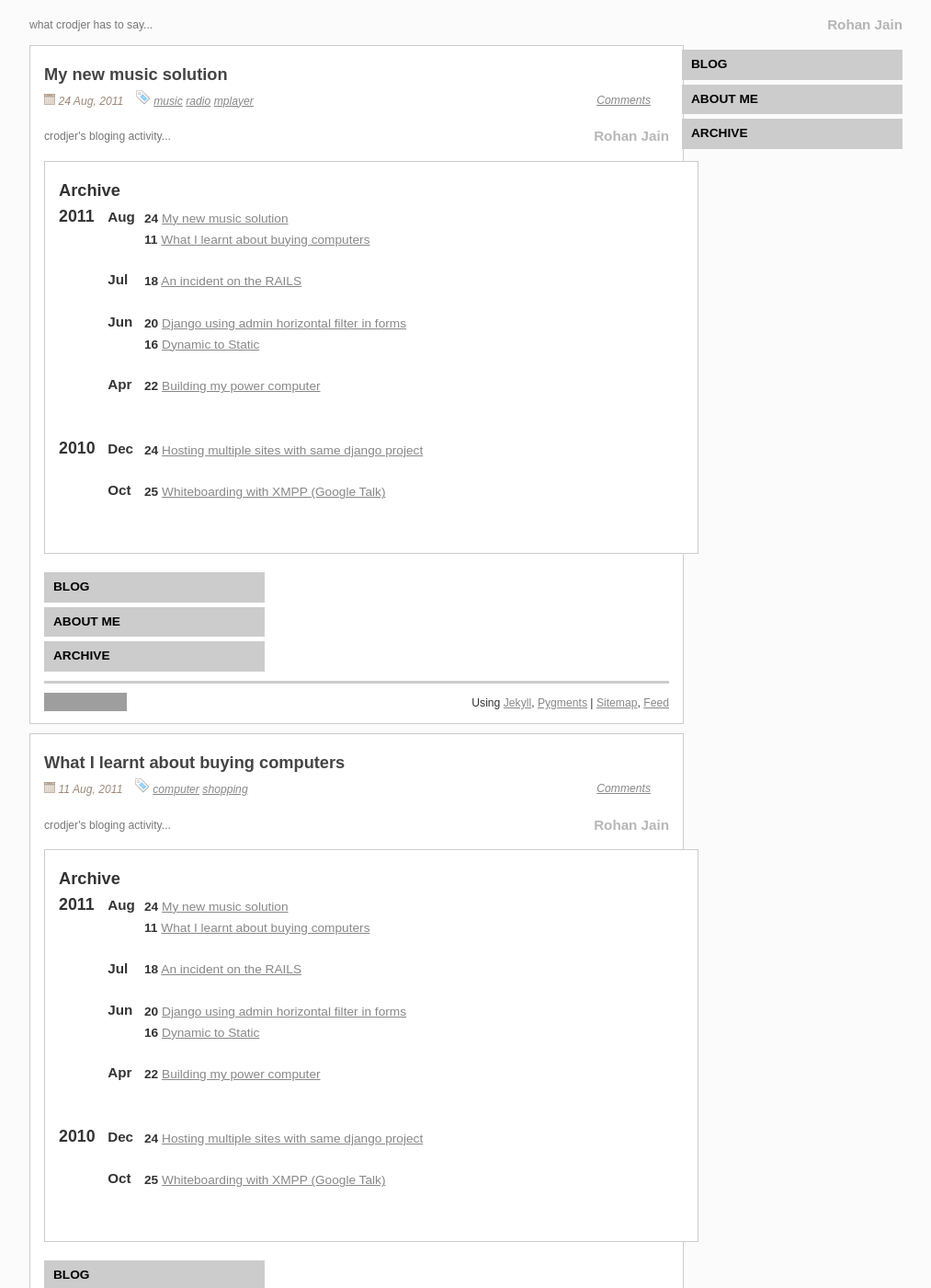
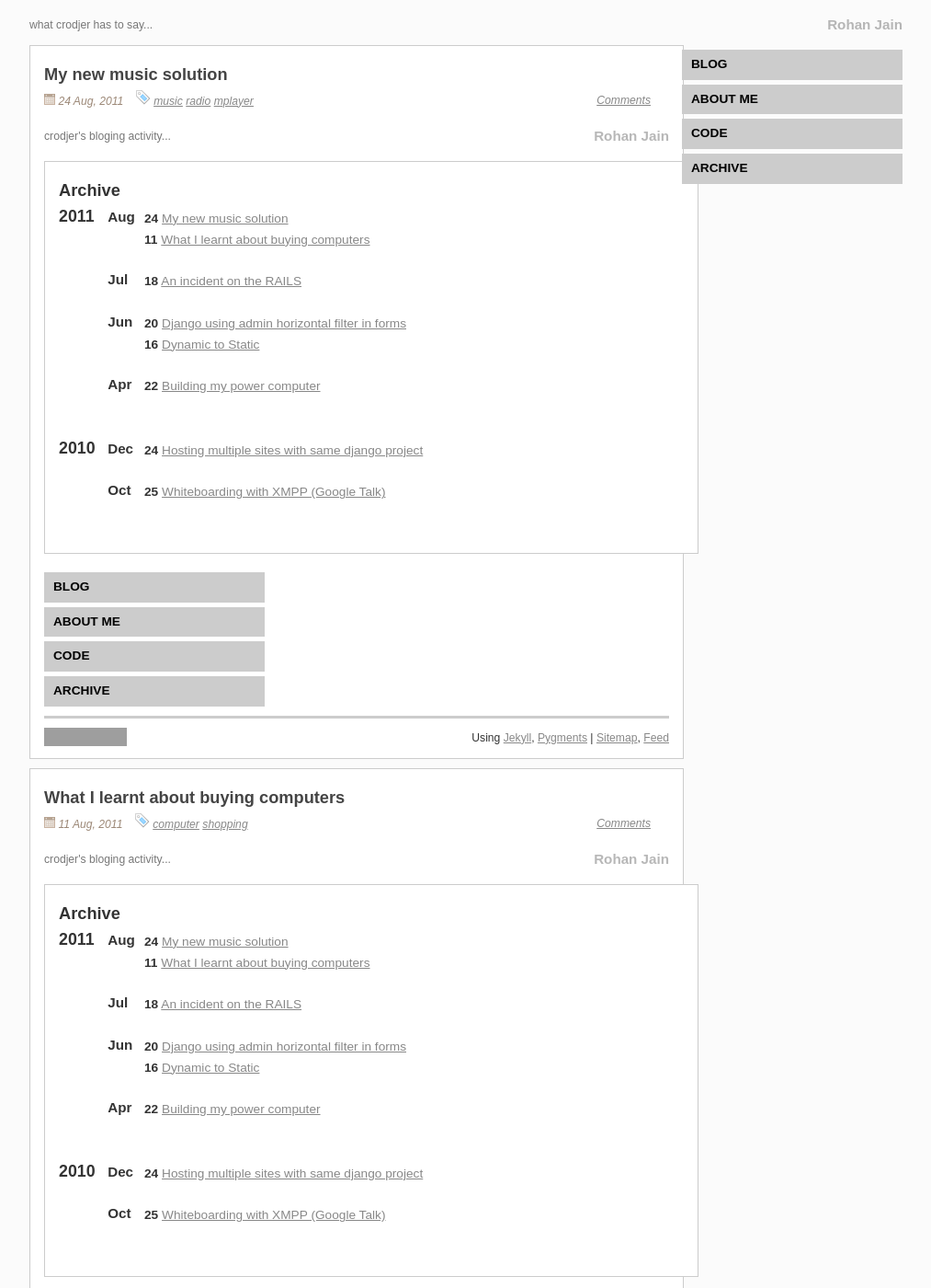
Before and after one commit to crodjer/rohanjain.in, a Jekyll site: the page built from index.html, in a window 1280 px wide and 1400 px high. Shown: the whole window at 92% size, without its empty margins (133-1146 px from the left). Built offline with Jekyll 4.4.1, drawn with Linux system fonts in a browser that asks for light colours; Markdown is read by kramdown in place of the engine named in the settings; the list of posts is cut into pages by our own code; comment, search, counter and statistics services are not loaded; grey boxes are pictures that could not be loaded.

Commit message:
Add github to the site menu

```diff
--- a/_layouts/main.html
+++ b/_layouts/main.html
@@ -14,6 +14,7 @@
     <ul>
         <li><a href="{{ site.baseurl }}/">Blog</a></li>
         <li><a href="{{ site.baseurl }}/about">About Me</a></li>
+        <li><a href="http://github.com/crodjer">Code</a></li>
         <li><a href="{{ site.baseurl }}/archive">Archive</a></li>
     </ul>
 </div>
```
